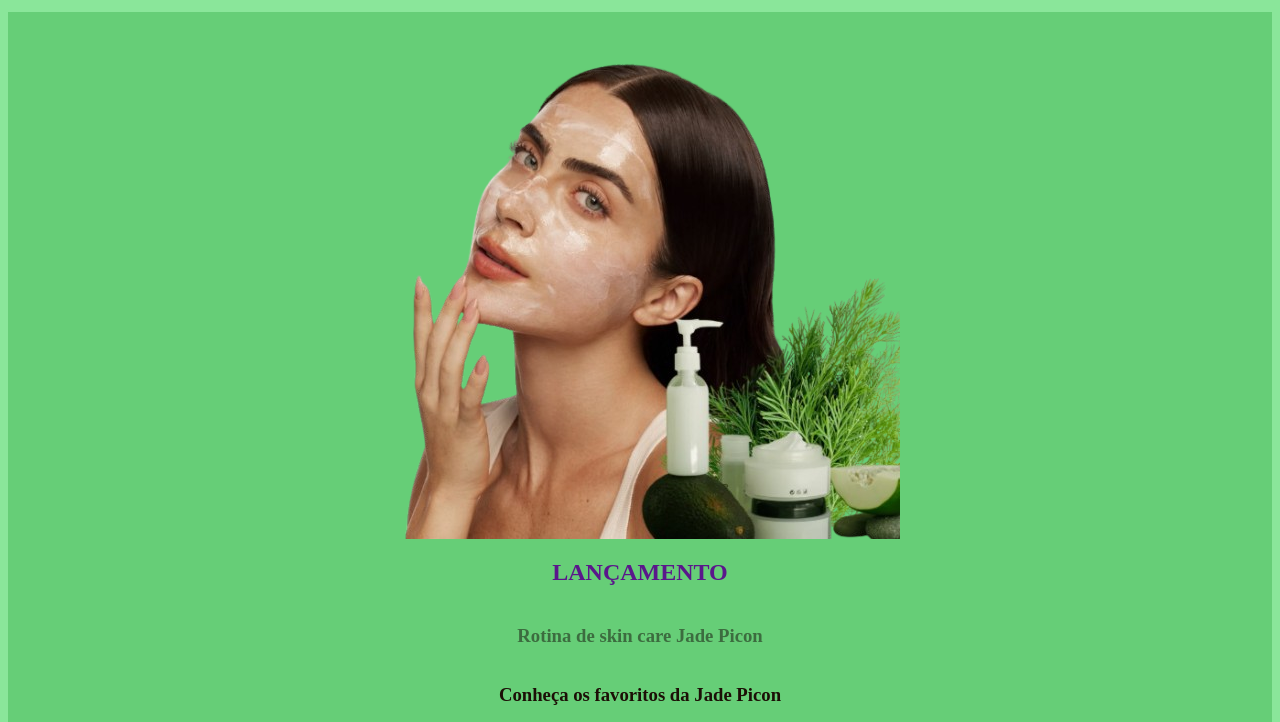
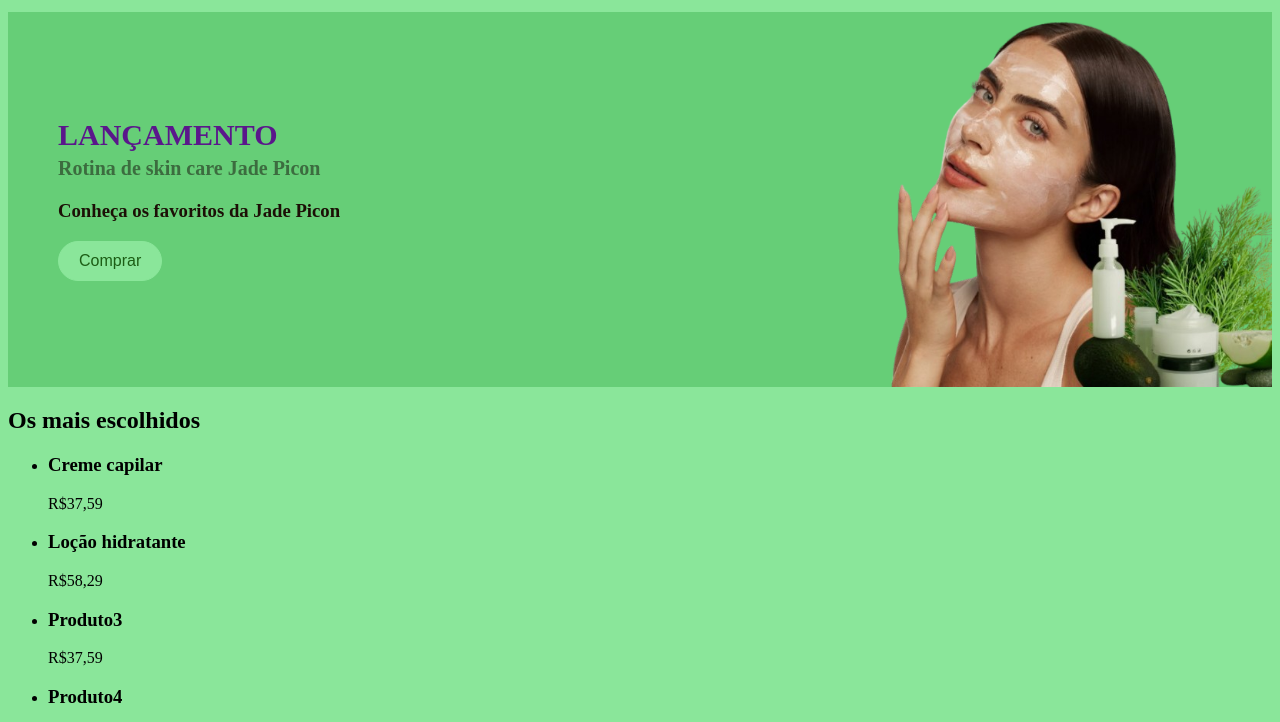
Before and after one commit to supermiguel470-coder/BycareProjeto, a plain HTML site: page html/index.html in a window 1280 px wide. Shown: the part 71-793 px from the top of the page. Drawn offline with Linux system fonts and the light colour scheme.

Commit message:
atualização do css do container(ANUNCIO)

```diff
--- a/css/index.css
+++ b/css/index.css
@@ -53,18 +53,32 @@ nav {
 /* container (ANUNCIO JADE PICON) */
 .container {
     display: flex;
-    flex-direction: column;
     align-items: center;
-    justify-content: center;
-    height: 100vh;
+    justify-content: space-between;
     background-color: #66ce77;
     color: rgb(28, 15, 6);
+    height: 375px;
+    padding-left: 50px;
+    padding-right: 0px;
+    overflow: hidden;
+}
+
+.imagemJade {
+    width: 400px;
+    height: 100%;
+    object-fit: contain;
+    object-position: bottom;
 }
 
 .anuncio {
     color:  rgb(90, 23, 139);
+    font-weight: 900;
+    font-size: 30px;
+    margin: 0;
 }
 
 .anuncioProduto {
     color:  rgb(60, 108, 63);
+    font-size: 20px;
+    margin: 5px 0 20px;
 }
--- a/html/index.html
+++ b/html/index.html
@@ -32,11 +32,15 @@
     </header>
 
     <div class="container">
-        <img class="jade" src="../img/Jade Picon.png" alt="Imagem de uma mulher">
-        <h2 class="anuncio">LANÇAMENTO</h2>
-        <h3 class="anuncioProduto">Rotina de skin care Jade Picon</h3>
-        <h3>Conheça os favoritos da Jade Picon</h3>
-        <button>Comprar</button>
+
+        <div class="textAnuncio">
+
+            <h2 class="anuncio">LANÇAMENTO</h2>
+            <h3 class="anuncioProduto">Rotina de skin care Jade Picon</h3>
+            <h3>Conheça os favoritos da Jade Picon</h3>
+            <button class="buttonAnuncio">Comprar</button>
+        </div>
+        <img class="imagemJade" src="../img/Jade Picon.png" alt="Imagem de uma mulher">
     </div>
 
     <main>
```
